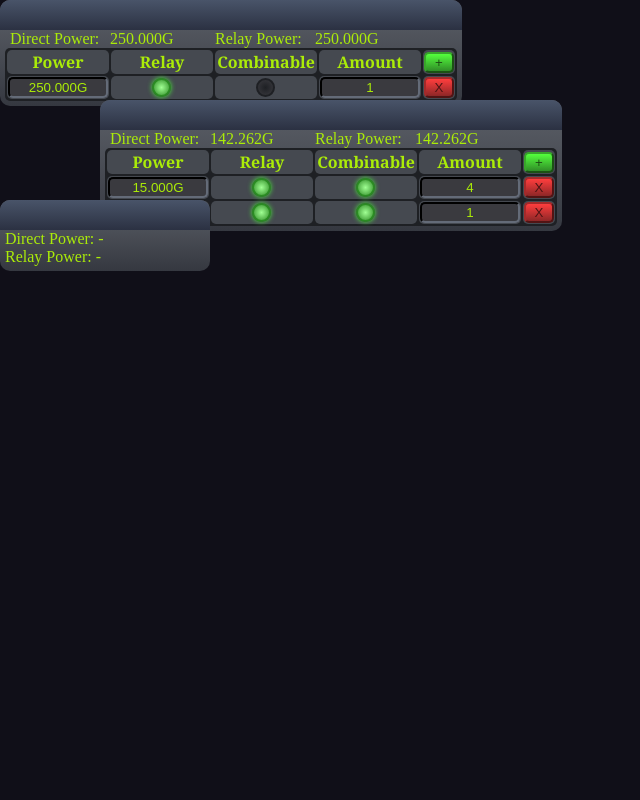
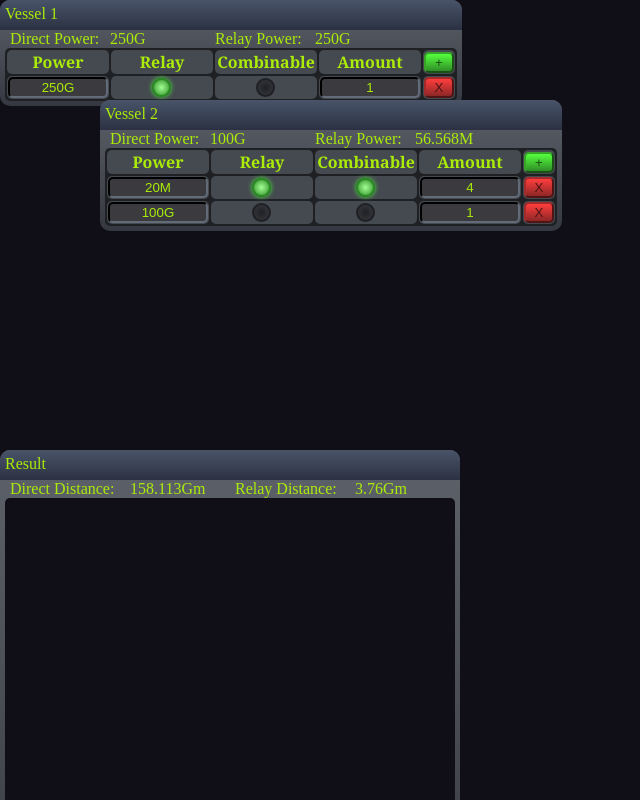
Before and after one commit to Grille/KerbalAntennaCalculator, a plain HTML site: page index.html in a window 1280 px wide. Shown: the whole page, without its empty margins (0-640 px from the left). Drawn offline with Linux system fonts and the light colour scheme.

Commit message:
add distance panel

```diff
--- a/index.html
+++ b/index.html
@@ -9,7 +9,7 @@
 <body>
   <div id="main">
     <div id="html_panel1" class="panel">
-      <div id="html_panel1_dragbar" class="drag"></div>
+      <div id="html_panel1_dragbar" class="drag">Vessel 1</div>
       <a class="label">Direct Power:</a><a id="html_panel1_directPower" class="value">0</a>
       <a class="label">Relay Power:</a><a id="html_panel1_relayPower" class="value">0</a>
       <div id="html_panel1_table">
@@ -17,16 +17,17 @@
       </div>
     </div>
     <div id="html_panel2" class="panel" style="left: 100px; top: 100px;">
-      <div id="html_panel2_dragbar" class="drag"></div>
+      <div id="html_panel2_dragbar" class="drag">Vessel 2</div>
       <a class="label">Direct Power:</a><a id="html_panel2_directPower" class="value">0</a>
       <a class="label">Relay Power:</a><a id="html_panel2_relayPower" class="value">0</a>
       <div id="html_panel2_table">
       </div>
     </div>
-    <div id="html_panel" class="panel" style="top: 200px; width: 200px;">
-      <div id="html_panel_dragbar" class="drag"></div>
-      <a>Direct Power: -</a><br>
-      <a>Relay Power: -</a>
+    <div id="html_panel" class="panel" style="top: 450px; width: 450px;">
+      <div id="html_panel_dragbar" class="drag">Result</div>
+      <a class="label" style="width:120px;";>Direct Distance:</a><a id="html_panel_directDist" class="value" style="width:100px;">0</a>
+      <a class="label" style="width:120px;">Relay Distance:</a><a id="html_panel_relayDist" class="value" style="width:100px;">0</a>
+      <canvas width="450px" height="450px"></canvas>
     </div>
   </div>
 </body>
--- a/script.js
+++ b/script.js
@@ -22,7 +22,6 @@ function calcAntennaPower(config, relay) {
   let sumPower = 0;
   for (let i = 0; i < antennas.length; i++) {
     let antenna = antennas[i];
-    if (antenna !== null) {
     if (!relay || antenna.relay) {
       if (antenna.comb) {
         sumPower += antenna.power * antenna.amount;
@@ -30,7 +29,6 @@ function calcAntennaPower(config, relay) {
       }
       else {
         maxSinglePower = Math.max(maxSinglePower, antenna.power);
-        }
       }
     }
   }
@@ -42,12 +40,15 @@ function calcAntennaPower(config, relay) {
     resultPower = 0;
   return Math.max(resultPower, maxSinglePower);
 }
+function round(number) {
+  return ((number * 1E3) | 0) / 1E3;
+}
 function formatNumber(number) {
-  if (number >= 1E15) return (number / 1E15).toFixed(3) + "P";
-  else if (number >= 1E12) return (number / 1E12).toFixed(3) + "T";
-  else if (number >= 1E9) return (number / 1E9).toFixed(3) + "G";
-  else if (number >= 1E6) return (number / 1E6).toFixed(3) + "M";
-  else if (number >= 1E3) return (number / 1E3).toFixed(3) + "K";
+  if (number >= 1E15) return round(number / 1E15) + "P";
+  else if (number >= 1E12) return round(number / 1E12) + "T";
+  else if (number >= 1E9) return round(number / 1E9) + "G";
+  else if (number >= 1E6) return round(number / 1E6) + "M";
+  else if (number >= 1E3) return round(number / 1E3) + "K";
   else return number + "";
 }
 function parseNumber(text){
@@ -66,12 +67,14 @@ function parseNumber(text){
 }
 function initPanel(div, config) {
   let newAntenna = { power: 5000, relay: false, combinable: true, amount: 1 };
-  setInterval(() => {
+  let refresh = () => {
     config.directPower = calcAntennaPower(config, false);
     window[div + "_directPower"].innerText = formatNumber(config.directPower);
     config.relayPower = calcAntennaPower(config, true);
     window[div + "_relayPower"].innerText = formatNumber(config.relayPower);
-  }, 500);
+  }
+  setInterval(refresh, 500);
+  refresh();
   refreshTable(config, window[div + "_table"], newAntenna);
 }
 function initDragbar(panel, dragbar) {
@@ -96,7 +99,9 @@ function initDragbar(panel, dragbar) {
       if (panel.style.left === "") panel.style.left = "0px";
       panel.style.left = (parseInt(panel.style.left) + e.movementX) + "px";
       if (panel.style.top === "") panel.style.top = "0px";
-      panel.style.top = (parseInt(panel.style.top) + e.movementY) + "px";
+      let parsed = parseInt(panel.style.top);
+      if (parsed < 0) parsed = 0;
+      panel.style.top = (parsed + e.movementY) + "px";
     }
   });
 }
@@ -157,14 +162,23 @@ function refreshTable(config, div, newAntenna) {
     refreshTable(config, div, newAntenna);
   }
 }
-initPanel("html_panel1", {
+initPanel("html_panel1", config1 = {
   name: "Tracking Station III",
   antennas: [createAntenna(250E9, true, false, 1)],
 });
-initPanel("html_panel2", {
+initPanel("html_panel2", config2 = {
   name: "Comsat I",
-  antennas: [createAntenna(15E9, true, true, 4), createAntenna(100E9, true, true, 1)],
+  antennas: [createAntenna(20E6, true, true, 4), createAntenna(100E9, false, false, 1)],
 });
 initDragbar(html_panel1, html_panel1_dragbar);
 initDragbar(html_panel2, html_panel2_dragbar);
 initDragbar(html_panel, html_panel_dragbar);
+{
+  let refresh = () => {
+    let id = "html_panel";
+    window[id + "_directDist"].innerText = formatNumber(Math.sqrt(config1.directPower * config2.directPower)) + "m";
+    window[id + "_relayDist"].innerText = formatNumber(Math.sqrt(config1.relayPower * config2.relayPower)) + "m";
+  }
+  setInterval(refresh, 500);
+  refresh();
+}
--- a/style.css
+++ b/style.css
@@ -119,3 +119,8 @@ h4 {
   float:left;
   text-align: left;
 }
+canvas {
+  background-color: #100f18;
+  border-radius: 5px;
+
+}
```
Lines whose indentation alone changed are shown as unchanged.
